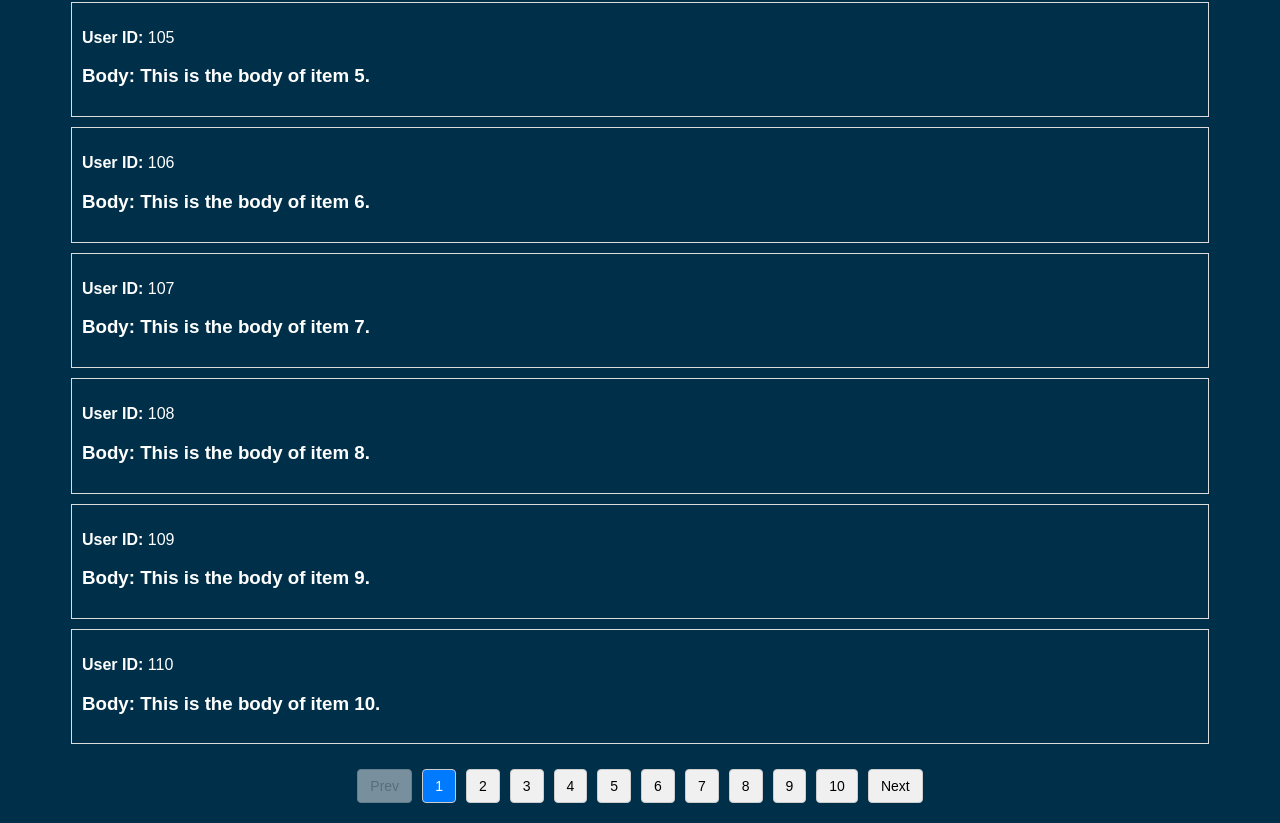
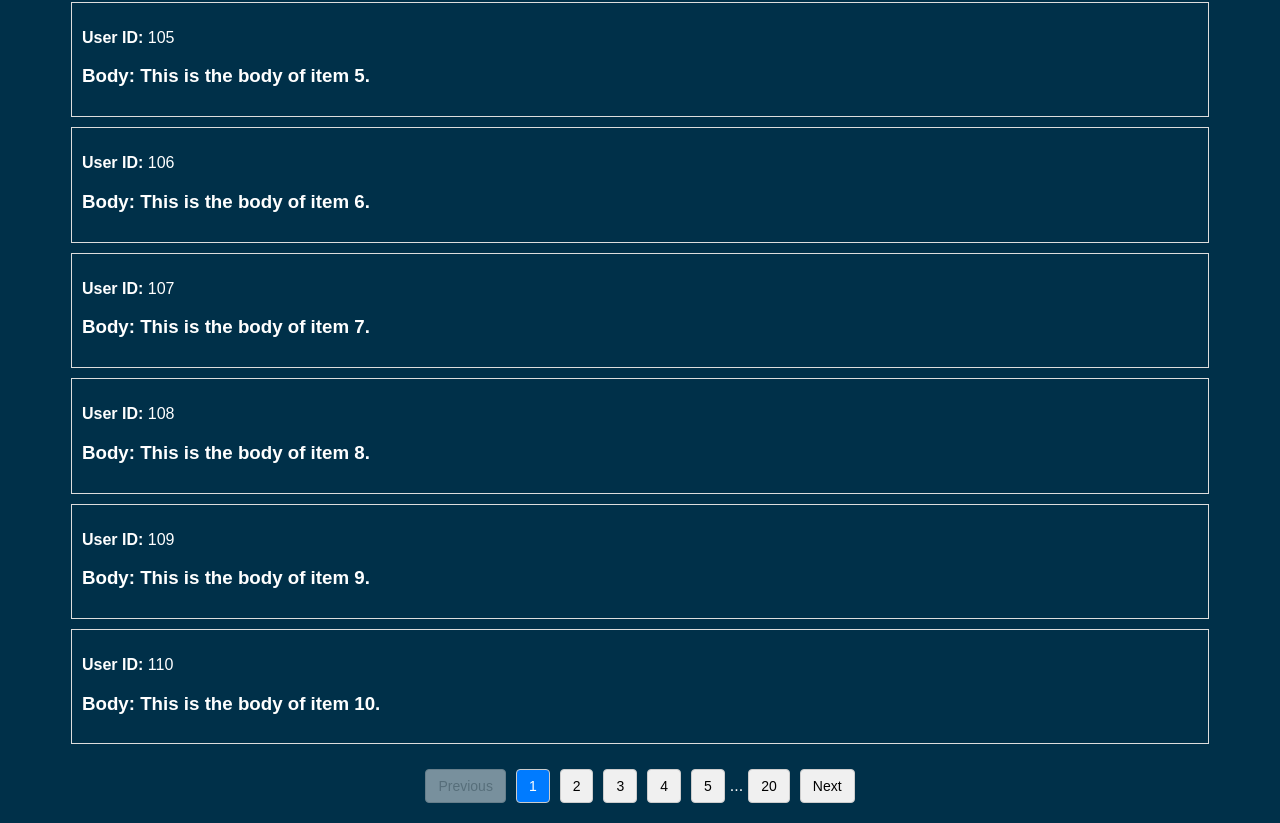
Before and after one commit to Alisherkhan032/pagination, a plain HTML site: page index.html in a window 1280 px wide. Shown: the part 525-1348 px from the top of the page. Drawn offline with Linux system fonts and the light colour scheme.

Commit message:
added eplipses

```diff
--- a/script.js
+++ b/script.js
@@ -1,4 +1,4 @@
-const data = [...Array(100)].map((_, index) => ({
+const data = [...Array(200)].map((_, index) => ({
     userId: index + 101,
     id: index + 1,
     title: `Item ${index + 1}`,
@@ -34,10 +34,8 @@ function renderPagination() {
     const totalPages = getTotalPages();
 
     const prevButton = document.createElement('button');
-    prevButton.textContent = 'Prev';
-    if(currentPage === 1){
-        prevButton.disabled = true;
-    }
+    prevButton.textContent = 'Previous';
+    prevButton.disabled = currentPage === 1;
     prevButton.addEventListener('click', () => {
         if (currentPage > 1) {
             currentPage--;
@@ -46,26 +44,41 @@ function renderPagination() {
     });
     paginationContainer.appendChild(prevButton);
 
-    // Render all page buttons
-    for (let i = 1; i <= totalPages; i++) {
-        const pageButton = document.createElement('button');
-        pageButton.textContent = i;
-        pageButton.classList.add('page-button');
-        if (i === currentPage) {
-            pageButton.classList.add('active');
+    const maxVisibleButtons = 5;
+    const startPage = Math.max(1, currentPage - Math.floor(maxVisibleButtons / 2));
+    const endPage = Math.min(totalPages, startPage + maxVisibleButtons - 1);
+
+    if (startPage > 1) {
+        const firstPageButton = createPageButton(1);
+        paginationContainer.appendChild(firstPageButton);
+
+        if (startPage > 2) {
+            const ellipsis = document.createElement('span');
+            ellipsis.classList.add('ellipsis');
+            ellipsis.textContent = '...';
+            paginationContainer.appendChild(ellipsis);
         }
-        pageButton.addEventListener('click', () => {
-            currentPage = i;
-            updatePage();
-        });
+    }
+
+    for (let i = startPage; i <= endPage; i++) {
+        const pageButton = createPageButton(i);
         paginationContainer.appendChild(pageButton);
+    }
+
+    if (endPage < totalPages) {
+        if (endPage < totalPages - 1) {
+            const ellipsis = document.createElement('span');
+            ellipsis.classList.add('ellipsis');
+            ellipsis.textContent = '...';
+            paginationContainer.appendChild(ellipsis);
+        }
+        const lastPageButton = createPageButton(totalPages);
+        paginationContainer.appendChild(lastPageButton);
     }
 
     const nextButton = document.createElement('button');
     nextButton.textContent = 'Next';
-    if(currentPage === totalPages){
-        nextButton.disabled = true;
-    }
+    nextButton.disabled = currentPage === totalPages;
     nextButton.addEventListener('click', () => {
         if (currentPage < totalPages) {
             currentPage++;
@@ -73,6 +86,20 @@ function renderPagination() {
         }
     });
     paginationContainer.appendChild(nextButton);
+}
+
+function createPageButton(page) {
+    const button = document.createElement('button');
+    button.textContent = page;
+    button.classList.add('page-button');
+    if (page === currentPage) {
+        button.classList.add('active');
+    }
+    button.addEventListener('click', () => {
+        currentPage = page;
+        updatePage();
+    });
+    return button;
 }
 
 function updatePage() {
--- a/style.css
+++ b/style.css
@@ -54,3 +54,7 @@ body {
     background-color: #007bff;
     color: white;
 }
+
+.ellipsis{
+    color: white;
+}
```
